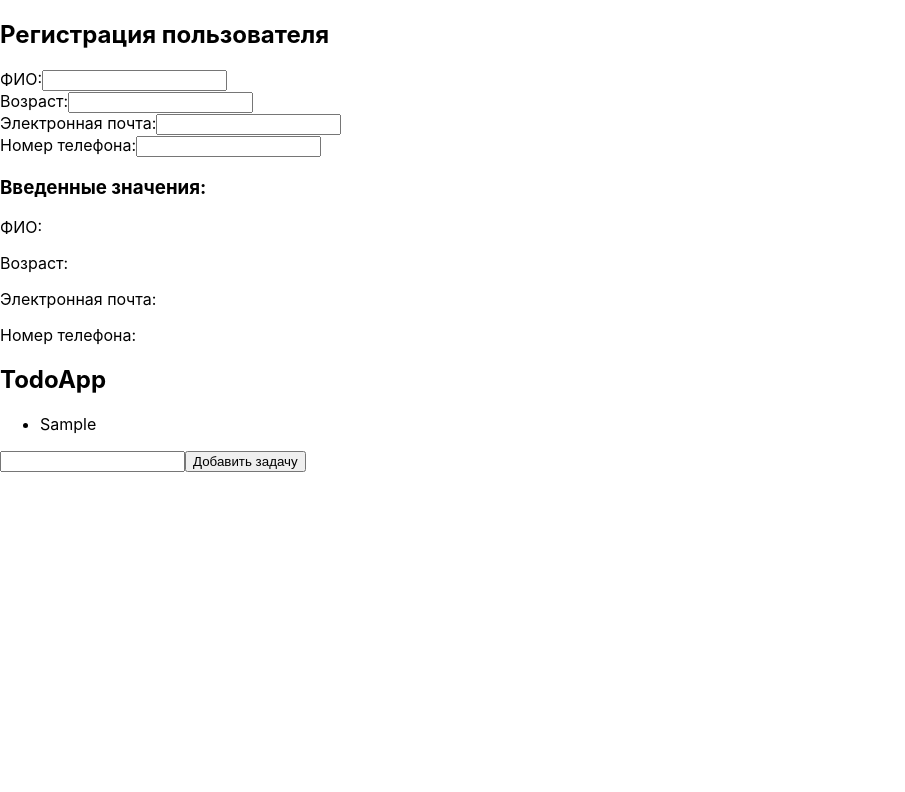
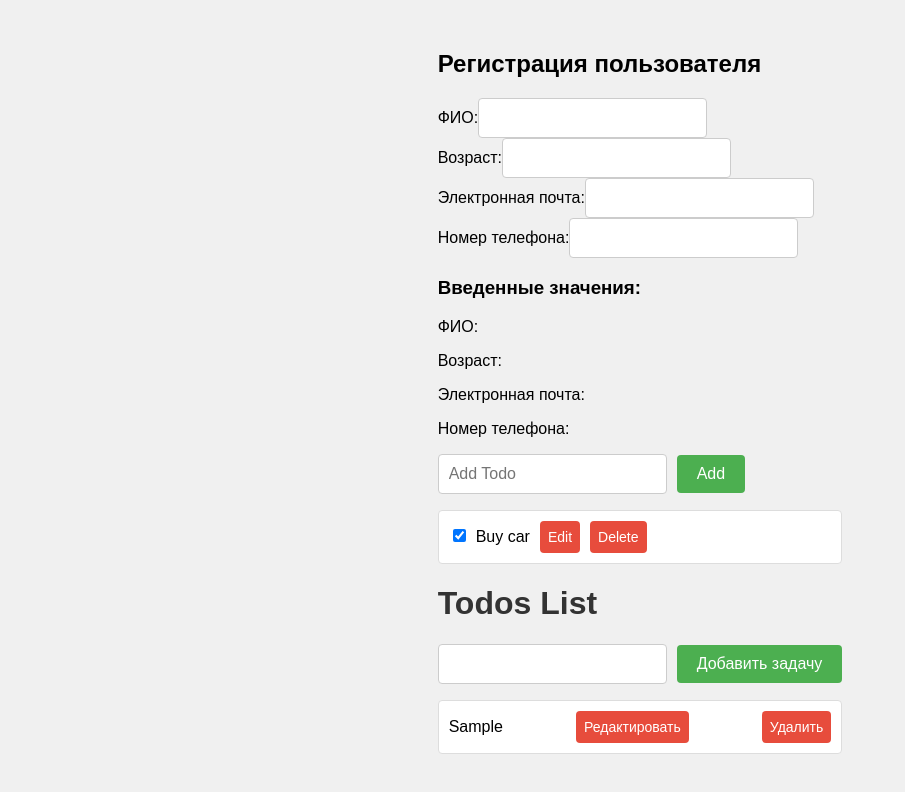
Before and after one commit to mmkholbekov/DZ1_React, a React (Create React App) app: page / in a window 1280 px wide. Both pictures are taken after typing "Sample" into the empty fields and a click on the button "Добавить задачу". Shown: the top 792 px of the page, without its empty margins (0-905 px from the left). Built offline with nearby package versions, Linux system fonts and the light colour scheme.

Commit message:
Home Work 5

```diff
--- a/src/App.js
+++ b/src/App.js
@@ -1,35 +1,127 @@
+import React, { useState } from "react";
+import "./css/todo.css"
 
-import React, { useState } from "react";
+const TodoList = () => {
+  const [tasks, setTasks] = useState([])
+  const [newTask, setNewTask] = useState("")
+  const [editingTask, setEditingTask] = useState(null)
 
-const TodoApp = () => {
-    const [tasks, setTasks] = useState([])
-    const [newTask, setNewTask] = useState('')
-
-    const handleInputChange = (event) => {
-        setNewTask(event.target.value)
+  const addTask = () => {
+    if (newTask.trim() !== "") {
+      if (editingTask !== null) {
+        // Редактирование задачи
+        updateTask(editingTask, newTask)
+      } else {
+        // Добавление новой задвчи
+        createTask(newTask);
       }
-    const handleAddTask = () => {
-        if (newTask.trim() !== '') {
-            setTasks([...tasks, newTask])
-            setNewTask('');
+      setNewTask("")
+      setEditingTask(null)
     }
   }
+
+  const createTask = (text) => {
+    const newTaskObject = {
+      id: Date.now(),
+      text: text,
+    }
+    setTasks([...tasks, newTaskObject])
+  }
+  const updateTask = (taskId, newText) => {
+    const updatedTasks = tasks.map((task) =>
+      task.id === taskId ? { ...task, text: newText } : task
+    )
+    setTasks(updatedTasks)
+  }
+  const deleteTask = (taskId) => {
+    const updatedTasks = tasks.filter((task) => task.id !== taskId)
+    setTasks(updatedTasks)
+  }
+  const editTask = (taskId) => {
+    const taskToEdit = tasks.find((task) => task.id === taskId)
+    if (taskToEdit) {
+      setNewTask(taskToEdit.text)
+      setEditingTask(taskId)
+    }
+  };
+
   return (
     <div>
-            <h2>TodoApp</h2>
+      <h1>Todos List</h1>
+      <div>
+        <input
+          type="text"
+          value={newTask}
+          onChange={(e) => setNewTask(e.target.value)}
+        />
+        <button onClick={addTask}>
+          {editingTask !== null ? "Редактировать" : "Добавить задачу"}
+        </button>
+      </div>
       <ul>
-                {tasks.map((task, index) => (
-                    <li key={index}>{task}</li>
+        {tasks.map((task) => (
+          <li key={task.id}>
+            {task.text}
+            <button onClick={() => editTask(task.id)}>Редактировать</button>
+            <button onClick={() => deleteTask(task.id)}>Удалить</button>
+          </li>
         ))}
       </ul>
-            <div>
-                <input type="text" value={newTask} onChange={handleInputChange}/>
-                <button onClick={handleAddTask}>Добавить задачу</button>
-            </div>
     </div>
   )
 }
-export default TodoApp
+
+export default TodoList;
+
+
+
+//     LESSON 5
+
+// import React from 'react';
+// import { useState } from "react";
+// export default function Form() {
+//     const [form, setForm] = useState({
+//         firstName: 'Barbara',
+//         lastName: 'Johnson',
+//         phoneNumber: +996100200300
+//     })
+//     return(
+//         <>
+//             <label>
+//                 First name:
+//                 <input value={form.firstName} onChange={e => {
+//                     setForm({
+//                         ...form,
+//                         firstName: e.target.value
+//                     })
+//                 }}/>
+//             </label>
+//             <label>
+//                 Last name:
+//                 <input value={form.lastName} onChange={e => {
+//                     setForm({
+//                         ...form,
+//                         lastName: e.target.value
+//                     })
+//                 }}/>
+//             </label>
+//             <label>
+//                 Phone number:
+//                 <input value={form.phoneNumber} onChange={e => {
+//                     setForm({
+//                         ...form,
+//                         phoneNumber: e.target.value
+//                     })
+//                 }}/>
+//             </label>
+//             <p>
+//                 {form.firstName}{''}
+//                 {form.lastName}{''}
+//                 {form.phoneNumber}{''}
+//             </p>
+//         </>
+//     )
+// }
 
 
 // import React from 'react';
@@ -73,6 +165,9 @@ export default TodoApp
 //     )
 // }
 
+
+
+//     HOME WORK 2
 
 // const TwoSquares = () => {
 //   const [Color1, setColor1] = useState('red')
--- /dev/null
+++ b/src/components/AddTodo.js
@@ -0,0 +1,20 @@
+import React from 'react';
+import { useState } from "react";
+
+export default function AddTodo({onAddTodo}) {
+    const [title, setTitle] = useState('')
+
+    return (
+        <>
+            <input placeholder="Add Todo"
+            value={title}
+            onChange={e => setTitle(e.target.value)}/>
+            <button onClick={() => {
+                setTitle('')
+                onAddTodo(title)
+            }}>
+                Add
+            </button>
+        </>
+    )
+}
--- /dev/null
+++ b/src/components/Massiv.js
@@ -0,0 +1,42 @@
+import React from 'react';
+import { useState } from "react";
+import AddTodo from "./AddTodo";
+import TaskList from "./TaskList";
+
+let nextId = 3;
+const initialTodos = [
+    {id: 0, title: "Buy car", done: true}
+]
+
+export default function TaskApp() {
+    const [todos, setTodos] = useState(initialTodos)
+
+    function handleAddTodo(title) {
+        setTodos([
+            ...todos,
+            {
+                id: nextId++,
+                title: title,
+                done: false
+            }
+        ])
+    }
+    function handleChangeTodos(nextTodo) {
+        setTodos(todos.map(t => {
+            if (t.id === nextTodo.id) {
+                return nextTodo
+            } else {
+                return t
+            }
+        }))
+    }
+    function handleDeleteTodo(todoId) {
+        setTodos(todos.filter((t) => t.id !== todoId))
+    }
+    return (
+    <>
+        <AddTodo onAddTodo={handleAddTodo}/>
+        <TaskList todos={todos} onChangeTodo={handleChangeTodos} onDeleteTodo={handleDeleteTodo}/>
+    </>
+)
+}
--- /dev/null
+++ b/src/components/TaskList.js
@@ -0,0 +1,59 @@
+import React from 'react';
+import { useState } from "react";
+
+export default function TaskList({
+    todos, onChangeTodo, onDeleteTodo
+}) {
+    return(
+        <ul>
+            {todos.map(todos => (
+                <li key={todos.id}>
+                    <Task todos={todos} onChange={onChangeTodo} onDelete={onDeleteTodo}/>
+                </li>
+            ))}
+        </ul>
+    )
+}
+function Task({todos, onChange, onDelete}) {
+    const [isEditing, setIsEditing] = useState(false)
+    let todoContent
+    if (isEditing) {
+        todoContent = (
+            <>
+            <input value={todos.title} onChange={e =>{
+                onChange({
+                    ...todos,
+                    title: e.target.value
+                })
+            }}
+            />
+                <button onClick={() => setIsEditing(false)}>
+                    Save
+                </button>
+            </>
+        )
+    } else {
+        todoContent = (
+            <>
+                {todos.title}
+                <button onClick={() => setIsEditing(true)}>
+                    Edit
+                </button>
+            </>
+        )
+    }
+    return (
+        <label>
+            <input type="checkbox" checked={todos.done} onChange={e =>{
+                onChange({
+                    ...todos,
+                    done: e.target.checked
+                })
+            }}/>
+            {todoContent}
+            <button onClick={() => onDelete(todos.id)}>
+                Delete
+            </button>
+        </label>
+    )
+}
--- /dev/null
+++ b/src/css/todo.css
@@ -0,0 +1,73 @@
+/* TodoList.css */
+
+body {
+  font-family: Arial, sans-serif;
+  background-color: #f0f0f0;
+  margin: 0;
+  padding: 0;
+  display: flex;
+  justify-content: center;
+  align-items: center;
+  height: 100vh;
+}
+
+.container {
+  text-align: center;
+  background-color: white;
+  padding: 20px;
+  border-radius: 8px;
+  box-shadow: 0 4px 8px rgba(0, 0, 0, 0.1);
+}
+
+h1 {
+  color: #333;
+}
+
+input {
+  padding: 10px;
+  margin-right: 10px;
+  border: 1px solid #ccc;
+  border-radius: 4px;
+  font-size: 16px;
+}
+
+button {
+  padding: 10px 20px;
+  font-size: 16px;
+  cursor: pointer;
+  background-color: #4caf50;
+  color: white;
+  border: none;
+  border-radius: 4px;
+}
+
+ul {
+  list-style: none;
+  padding: 0;
+}
+
+li {
+  padding: 10px;
+  margin: 10px 0;
+  background-color: #fff;
+  border: 1px solid #ddd;
+  border-radius: 4px;
+  display: flex;
+  justify-content: space-between;
+  align-items: center;
+}
+
+li button {
+  margin-left: 10px;
+  padding: 8px;
+  font-size: 14px;
+  background-color: #e74c3c;
+  color: white;
+  border: none;
+  border-radius: 4px;
+  cursor: pointer;
+}
+
+li button.edit {
+  background-color: #3498db;
+}
--- a/src/index.js
+++ b/src/index.js
@@ -2,12 +2,14 @@ import React from 'react';
 import ReactDOM from 'react-dom/client';
 import './index.css';
 import RegistrationForm from "./form";
-import TodoApp from "./App";
+import TaskApp from "./components/Massiv";
+import TodoList from "./App";
 
 const root = ReactDOM.createRoot(document.getElementById('root'));
 root.render(
   <React.StrictMode>
       <RegistrationForm/>
-      <TodoApp/>
+      <TaskApp/>
+      <TodoList/>
   </React.StrictMode>
 );
```
Lines whose indentation alone changed are shown as unchanged.
